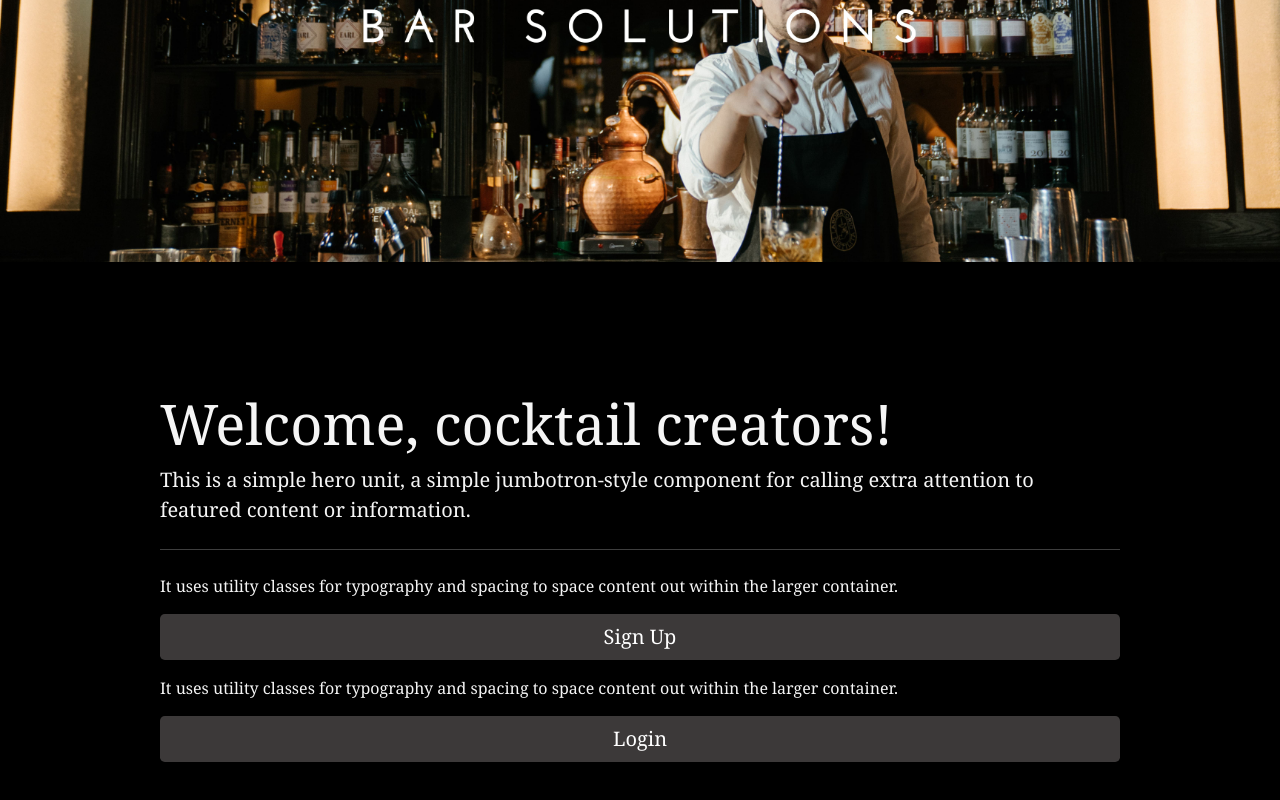
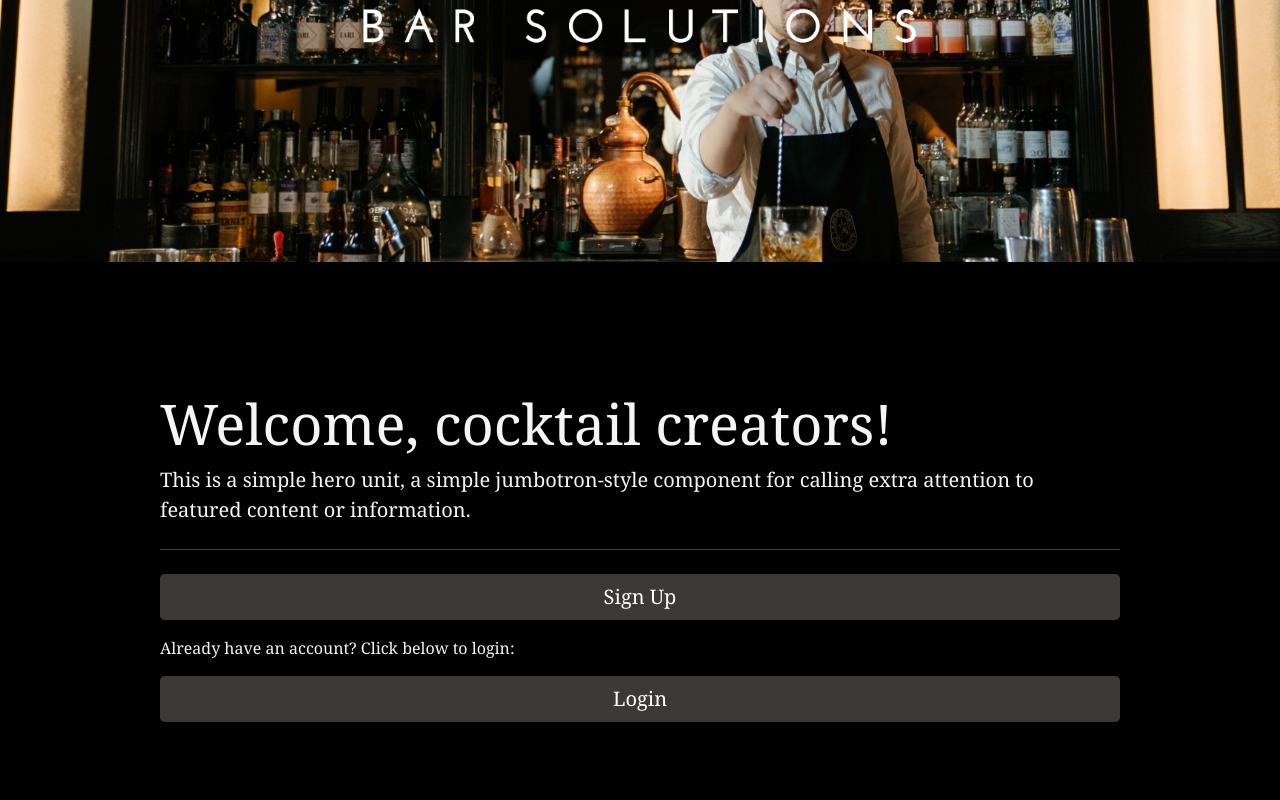
Before and after one commit to katherineyevsukov/cocktails-frontend, a React (Create React App) app in the folder cocktails-ui/: page / in a window 1280 px wide. Shown: the part 378-1178 px from the top of the page. Built offline with nearby package versions, Linux system fonts and the light colour scheme.

Commit message:
updating gitignore

```diff
--- a/cocktails-ui/src/components/Landing.js
+++ b/cocktails-ui/src/components/Landing.js
@@ -12,10 +12,9 @@ function Landing() {
           calling extra attention to featured content or information.
         </p>
         <hr class="my-4"></hr>
-        <p>
-          It uses utility classes for typography and spacing to space content
-          out within the larger container.
-        </p>
+        {/* <p>
+          Get started now! Click below to register:
+        </p> */}
         <p class="lead">
           <Link
             to="/register"
@@ -26,8 +25,7 @@ function Landing() {
           </Link>
         </p>
         <p>
-          It uses utility classes for typography and spacing to space content
-          out within the larger container.
+          Already have an account? Click below to login:
         </p>
         <p class="lead">
           <Link
--- a/cocktails-ui/src/components/Signup.js
+++ b/cocktails-ui/src/components/Signup.js
@@ -148,7 +148,7 @@ function Signup({
           </div>
         ) : null}
         <Link to="login" onClick={leavePage}>
-          Already have an account? Click to login!
+          Take me back to login
         </Link>
       </form>
     </div>
```
Also changed, not shown: 1 other file (tests, documents, lock files or other folders).
